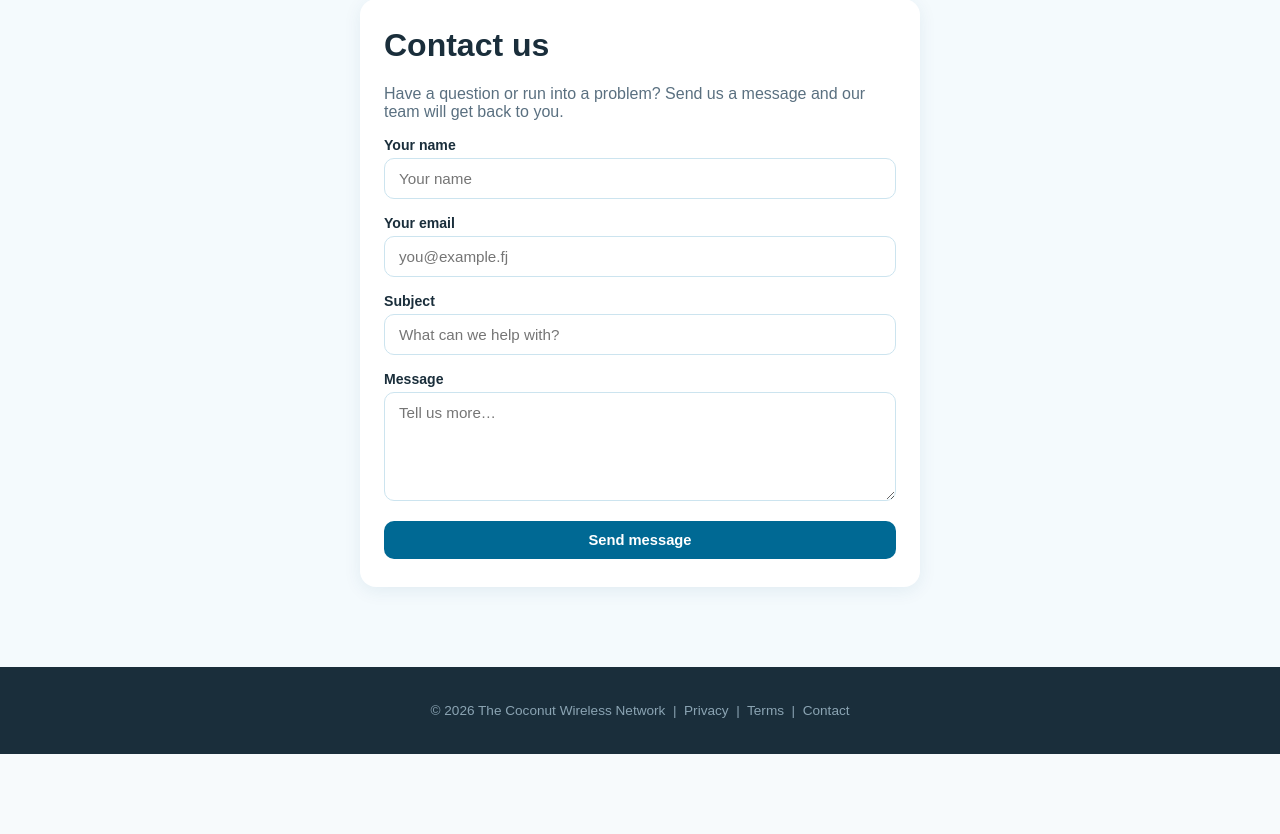
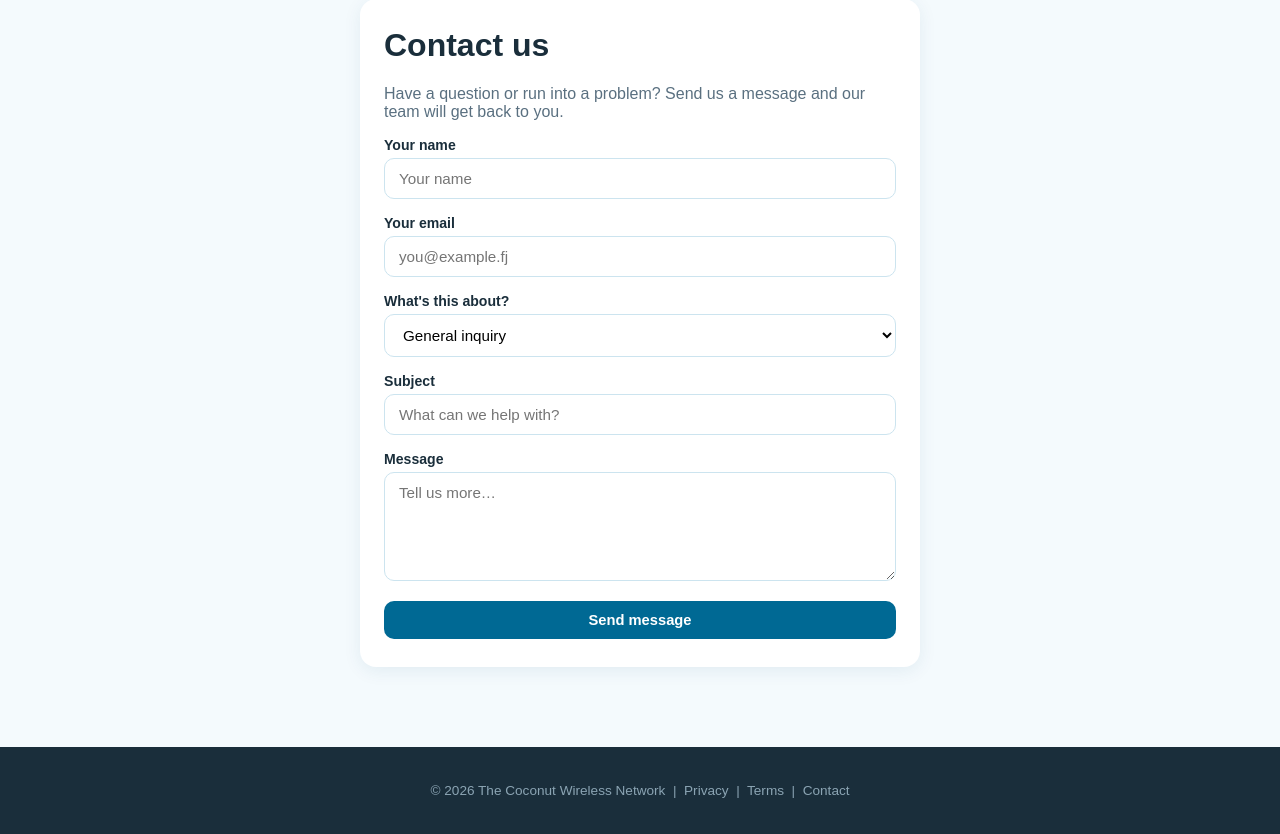
Before and after one commit to cameronmar/tradie-website, a Django app: page /support/ in a window 1280 px wide. Shown: the part 105-939 px from the top of the page. Before the commit the page ends 859 px from the top, so only its background shows below. Run offline with Django 5.2, Linux system fonts and the light colour scheme; some libraries are stand-ins or nearby versions.

Commit message:
Add Contact Us access from the dashboard shell and a "Report a problem" topic
The footer (the only place the Contact link lived) is hidden inside the
dashboard/billing sidebar layout, so logged-in users had no way to reach it —
added a "Contact Us" sidebar link to both dashboards and Billing. Notices was
hiding its footer for no layout reason (it's a plain content page, not part
of the sidebar shell), so that one just gets its footer back.

The contact form now has a "What's this about?" topic — General inquiry or
Report a problem — which prefixes the admin notification email for easier
triage, and supports a ?topic=report_problem deep link.

```diff
--- a/marketplace/forms.py
+++ b/marketplace/forms.py
@@ -382,6 +382,13 @@ class PrivateReviewForm(forms.Form):
 # ── Contact / Support form ───────────────────────────────────────────────────
 
 class ContactSupportForm(forms.Form):
+    TOPIC_GENERAL        = 'general'
+    TOPIC_REPORT_PROBLEM = 'report_problem'
+    TOPIC_CHOICES = [
+        (TOPIC_GENERAL,        'General inquiry'),
+        (TOPIC_REPORT_PROBLEM, 'Report a problem'),
+    ]
+    topic   = forms.ChoiceField(choices=TOPIC_CHOICES, initial=TOPIC_GENERAL, widget=_select())
     name    = forms.CharField(max_length=100, widget=_input('Your name'))
     email   = forms.EmailField(widget=_input('you@example.fj', type_='email'))
     subject = forms.CharField(max_length=150, widget=_input('What can we help with?'))
--- a/marketplace/templates/marketplace/billing.html
+++ b/marketplace/templates/marketplace/billing.html
@@ -59,6 +59,7 @@ footer{display:none;}
     <a href="{% url 'inbox' %}" class="sb-link"><span class="icon">💬</span>Messages</a>
     <a href="{% url 'notices' %}" class="sb-link"><span class="icon">🔔</span>Notices</a>
     <a href="{% url 'billing' %}" class="sb-link active"><span class="icon">🧾</span>Billing</a>
+    <a href="{% url 'contact_support' %}" class="sb-link"><span class="icon">✉️</span>Contact Us</a>
     <a href="{% url 'logout' %}" class="sb-link"><span class="icon">🚪</span>Log out</a>
   </aside>
 
--- a/marketplace/templates/marketplace/client_dashboard.html
+++ b/marketplace/templates/marketplace/client_dashboard.html
@@ -56,6 +56,7 @@ footer{display:none;}/* hide footer inside dashboard layout */
     <a href="{% url 'inbox' %}" class="sb-link"><span class="icon">💬</span>Messages</a>
     <a href="{% url 'notices' %}" class="sb-link"><span class="icon">🔔</span>Notices</a>
     <a href="{% url 'how_it_works' %}" class="sb-link"><span class="icon">ℹ️</span>How It Works</a>
+    <a href="{% url 'contact_support' %}" class="sb-link"><span class="icon">✉️</span>Contact Us</a>
     <a href="{% url 'logout' %}" class="sb-link"><span class="icon">🚪</span>Log out</a>
     {% if sponsors %}
     <div style="padding:14px 16px;">
--- a/marketplace/templates/marketplace/notices.html
+++ b/marketplace/templates/marketplace/notices.html
@@ -12,7 +12,6 @@
 .notice-time{font-size:.75rem;color:var(--muted);white-space:nowrap;}
 .notice-type{display:inline-block;font-size:.72rem;font-weight:700;text-transform:uppercase;letter-spacing:.4px;color:var(--blue);background:var(--blue-light);border-radius:6px;padding:2px 8px;margin-bottom:8px;}
 .notice-body{font-size:.87rem;color:var(--text);white-space:pre-wrap;line-height:1.6;}
-footer{display:none;}
 </style>
 {% endblock %}
 
--- a/marketplace/templates/marketplace/support_contact.html
+++ b/marketplace/templates/marketplace/support_contact.html
@@ -24,6 +24,10 @@
         </div>
       {% endif %}
       <div class="field">
+        <label>What's this about?</label>
+        {{ form.topic }}
+      </div>
+      <div class="field">
         <label>Subject</label>
         {{ form.subject }}
       </div>
--- a/marketplace/templates/marketplace/tradie_dashboard.html
+++ b/marketplace/templates/marketplace/tradie_dashboard.html
@@ -54,6 +54,7 @@ footer{display:none;}
     <a href="{% url 'inbox' %}" class="sb-link"><span class="icon">💬</span>Messages</a>
     <a href="{% url 'notices' %}" class="sb-link"><span class="icon">🔔</span>Notices</a>
     <a href="{% url 'billing' %}" class="sb-link"><span class="icon">🧾</span>Billing</a>
+    <a href="{% url 'contact_support' %}" class="sb-link"><span class="icon">✉️</span>Contact Us</a>
     <a href="{% url 'logout' %}" class="sb-link"><span class="icon">🚪</span>Log out</a>
     {% if sponsors %}
     <div style="padding:14px 16px;">
--- a/marketplace/views.py
+++ b/marketplace/views.py
@@ -167,9 +167,12 @@ def privacy(request):
 
 def contact_support(request):
     """
-    Sitewide "Contact" link (footer). Lets clients and local professionals send a
-    message straight to the admin inbox, Reply-To set to their own address
-    so replying from the admin's inbox goes directly back to them.
+    Sitewide "Contact" page (footer link, and a dashboard sidebar link for
+    logged-in users since the footer is hidden inside the dashboard layout).
+    Includes a "Report a problem" topic alongside general inquiries. Lets
+    clients and local professionals send a message straight to the admin
+    inbox, Reply-To set to their own address so replying from the admin's
+    inbox goes directly back to them.
     """
     if request.method == 'POST':
         form = ContactSupportForm(request.POST)
@@ -179,10 +182,12 @@ def contact_support(request):
                 who = f'{request.user.full_name} ({request.user.email}, {request.user.get_role_display()})'
             else:
                 who = f'{cd["name"]} ({cd["email"]}) — not logged in'
+            topic_label = dict(ContactSupportForm.TOPIC_CHOICES).get(cd['topic'], cd['topic'])
             notify_admin(
-                subject=f'Contact form: {cd["subject"]}',
+                subject=f'[{topic_label}] {cd["subject"]}',
                 body=(
                     f'From: {who}\n'
+                    f'Topic: {topic_label}\n'
                     f'Time: {timezone.now().strftime("%d %B %Y, %H:%M")} UTC\n\n'
                     f'{cd["message"]}'
                 ),
@@ -196,6 +201,9 @@ def contact_support(request):
         initial = {}
         if request.user.is_authenticated:
             initial = {'name': request.user.full_name, 'email': request.user.email}
+        requested_topic = request.GET.get('topic')
+        if requested_topic in dict(ContactSupportForm.TOPIC_CHOICES):
+            initial['topic'] = requested_topic
         form = ContactSupportForm(initial=initial)
 
     return render(request, 'marketplace/support_contact.html', {'form': form})
```
